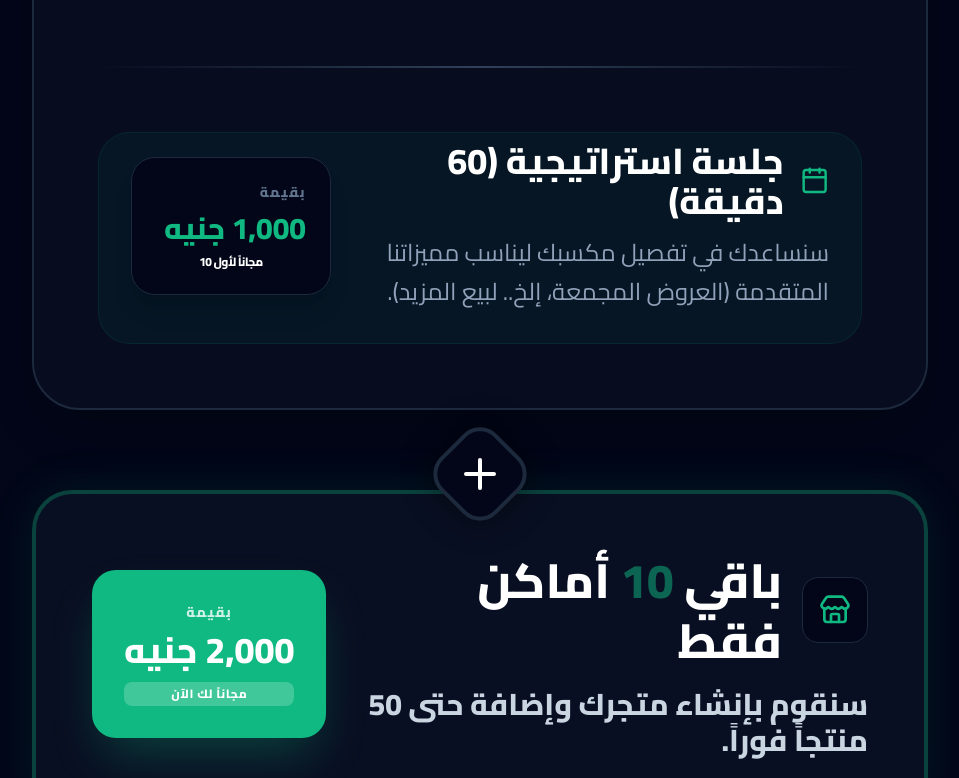
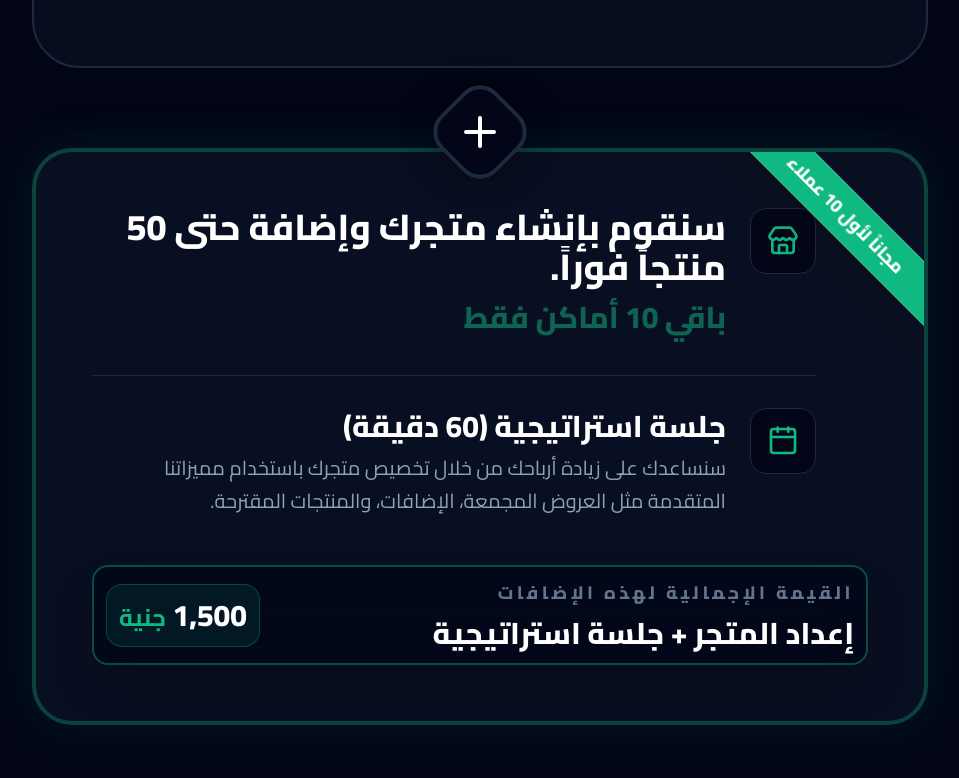
Before and after one commit to DynamicDOMinator/prosental-ecommerce-landing, a Next.js app: page / in a window 1280 px wide. Shown: the part 5004-5782 px from the top of the page, without its empty margins (160-1119 px from the left). Built offline with nearby package versions, Linux system fonts and the light colour scheme.

Commit message:
caaaaaaaaccaaaa

```diff
--- a/src/components/FeaturesSection.jsx
+++ b/src/components/FeaturesSection.jsx
@@ -42,7 +42,7 @@ export default function FeaturesSection() {
 
         <div className="max-w-4xl mx-auto space-y-12">
 
-          {/* Top Value Box */}
+          {/* Top Value Box (Static Features) */}
           <div className="bg-slate-900/40 border-2 border-slate-800 rounded-[3rem] p-10 md:p-16 relative overflow-hidden group hover:border-slate-700 transition-all duration-500 shadow-2xl">
              <div className="absolute top-0 right-0 w-64 h-64 bg-primary-500/5 blur-[100px] -z-10 rounded-full"></div>
 
@@ -72,29 +72,6 @@ export default function FeaturesSection() {
                      متجرك ملكك بالكامل، تدفع فقط ثمن الاستضافة، ولا توجد أي رسوم إضافية (0%).
                    </p>
                 </div>
-
-                {/* Divider Line */}
-                <div className="relative py-4">
-                  <div className="w-full h-[2px] bg-linear-to-r from-transparent via-slate-700 to-transparent"></div>
-                </div>
-
-                {/* Item 3 (Value Added) */}
-                <div className="flex flex-col md:flex-row items-center justify-between gap-8 text-center md:text-right pt-2 border border-primary-500/10 bg-primary-500/5 p-8 rounded-4xl">
-                   <div className="space-y-3 flex-1">
-                      <div className="flex items-center gap-4 justify-center md:justify-start">
-                         <Calendar className="w-8 h-8 text-primary-500" />
-                         <h3 className="text-2xl md:text-4xl font-black text-white">جلسة استراتيجية (60 دقيقة)</h3>
-                      </div>
-                      <p className="text-slate-400 text-xl md:text-2xl leading-relaxed font-medium">
-                        سنساعدك في تفصيل مكسبك ليناسب مميزاتنا المتقدمة (العروض المجمعة، إلخ.. لبيع المزيد).
-                      </p>
-                   </div>
-                   <div className="shrink-0 bg-slate-950 p-6 rounded-3xl border border-slate-800 min-w-[200px] shadow-xl">
-                      <p className="text-slate-500 text-sm font-black uppercase tracking-widest mb-2">بقيمة</p>
-                      <span className="text-3xl font-black text-primary-500">1,000 جنيه</span>
-                      <div className="mt-2 text-xs text-center font-black text-white uppercase tracking-tighter">مجاناً لأول 10</div>
-                   </div>
-                </div>
              </div>
           </div>
 
@@ -105,26 +82,58 @@ export default function FeaturesSection() {
              </div>
           </div>
 
-          {/* Bottom Offer Box */}
-          <div className="bg-slate-900/60 border-4 border-primary-500/30 rounded-[2.5rem] p-10 md:p-14 group hover:border-primary-500/50 transition-all duration-500 relative overflow-hidden shadow-[0_0_50px_rgba(16,185,129,0.1)]">
+          {/* Bottom Offer Box (The Bundle) */}
+          <div className="bg-slate-900/60 border-4 border-primary-500/30 rounded-[2.5rem] p-10 md:p-14 group hover:border-primary-500/50 transition-all duration-500 relative overflow-hidden shadow-[0_0_50px_rgba(16,185,129,0.1)] hover:shadow-[0_0_80px_rgba(16,185,129,0.2)]">
              <div className="absolute inset-0 bg-primary-500/5 opacity-0 group-hover:opacity-100 transition-opacity"></div>
 
-             <div className="flex flex-col md:flex-row items-center justify-between gap-10 relative z-10">
-                <div className="space-y-4 text-center md:text-right flex-1">
-                   <div className="flex flex-col md:flex-row items-center gap-4 md:gap-5 justify-center md:justify-start">
-                      <div className="p-4 bg-slate-950 border border-slate-800 rounded-2xl text-primary-500 group-hover:scale-110 transition-transform">
+             {/* Ribbon Badge Header (Ribbon style as requested) */}
+             <div className="absolute -right-24 top-10 bg-primary-500 text-white font-black py-2 px-24 rotate-45 border-y border-white/20 shadow-2xl text-lg text-center z-20">
+                مجاناً لأول 10 عملاء
+             </div>
+
+             <div className="flex flex-col gap-12 relative z-10">
+                <div className="space-y-10 text-center md:text-right flex-1">
+                   {/* Setup Header (Main Point) */}
+                   <div className="flex flex-col lg:mr-13 md:flex-row items-center md:items-start gap-6">
+                      <div className="p-4 bg-slate-950 border border-slate-800 rounded-2xl text-primary-500 shrink-0">
                          <Store className="w-8 h-8" />
                       </div>
-                      <h3 className="text-3xl md:text-5xl font-black text-white leading-tight">
-                        باقي <span className="text-primary-500 animate-pulse">10</span> أماكن فقط
-                      </h3>
+                      <div className="space-y-3">
+                         <h3 className="text-2xl md:text-4xl font-black text-white lg:leading-[1.1]">
+                           سنقوم بإنشاء متجرك وإضافة حتى 50 منتجاً فوراً.
+                         </h3>
+                         <p className="text-primary-500 text-2xl md:text-3xl font-black animate-pulse">
+                           باقي 10 أماكن فقط
+                         </p>
+                      </div>
                    </div>
-                   <p className="text-slate-300 text-xl md:text-3xl font-black mt-2">سنقوم بإنشاء متجرك وإضافة حتى 50 منتجاً فوراً.</p>
+
+                   {/* Strategy Session (Sub Point) */}
+                   <div className="pt-8 border-t border-slate-800 lg:mr-13 flex flex-col md:flex-row items-center md:items-start gap-6">
+                      <div className="p-4 bg-slate-950 border border-slate-800 rounded-2xl text-primary-500 shrink-0">
+                         <Calendar className="w-8 h-8" />
+                      </div>
+                      <div className="space-y-2">
+                         <h4 className="text-2xl md:text-3xl font-black text-white">جلسة استراتيجية (60 دقيقة)</h4>
+                         <p className="text-slate-400 text-xl leading-relaxed">
+                 سنساعدك على زيادة أرباحك من خلال تخصيص متجرك باستخدام مميزاتنا المتقدمة مثل العروض المجمعة، الإضافات، والمنتجات المقترحة.
+                         </p>
+                      </div>
+                   </div>
                 </div>
-                <div className="shrink-0 bg-primary-500 p-8 rounded-3xl shadow-2xl shadow-primary-500/30 min-w-[220px] text-center transform group-hover:scale-105 transition-transform">
-                   <p className="text-white/80 text-sm font-black uppercase tracking-widest mb-2">بقيمة</p>
-                   <span className="text-3xl md:text-4xl font-black text-white">2,000 جنيه</span>
-                   <div className="mt-3 py-1 px-3 bg-white/20 rounded-lg text-xs font-black text-white uppercase tracking-wider">مجاناً لك الآن</div>
+
+                {/* Final Price Bundle Container (Now at bottom) */}
+                <div className=" flex flex-col md:flex-row items-center justify-between gap-8 bg-slate-950/80 p-3 rounded-2xl border-2 border-primary-500/40 shadow-2xl backdrop-blur-xl group-hover:border-primary-500/60 transition-all">
+                   <div className="text-center md:text-right">
+                      <p className="text-slate-500 text-lg font-black uppercase tracking-[0.2em] mb-2">القيمة الإجمالية لهذه الإضافات</p>
+                      <h4 className="text-2xl md:text-3xl font-black text-white">إعداد المتجر + جلسة استراتيجية</h4>
+                   </div>
+                   <div className="flex flex-col items-center gap-3">
+                      <div className="text-5xl md:text-3xl font-black text-white p-3 bg-primary-500/10 rounded-2xl border border-primary-500/30">
+                         1,500 <span className="text-2xl font-bold text-primary-500">جنية</span>
+                      </div>
+
+                   </div>
                 </div>
              </div>
           </div>
```
